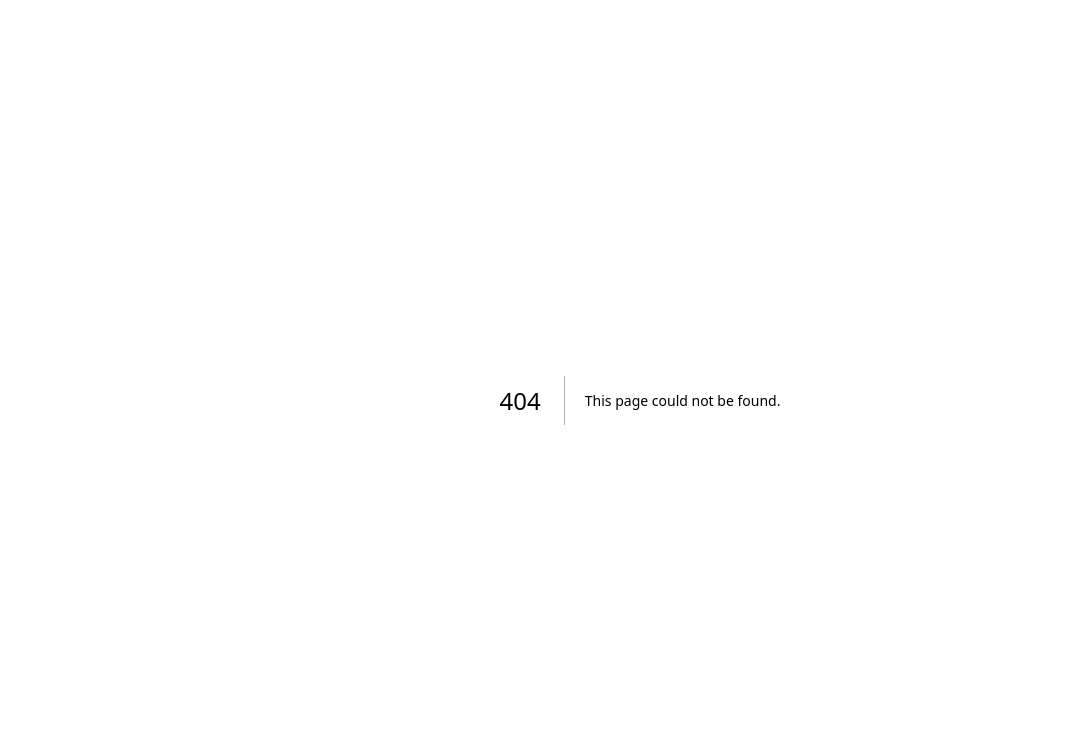
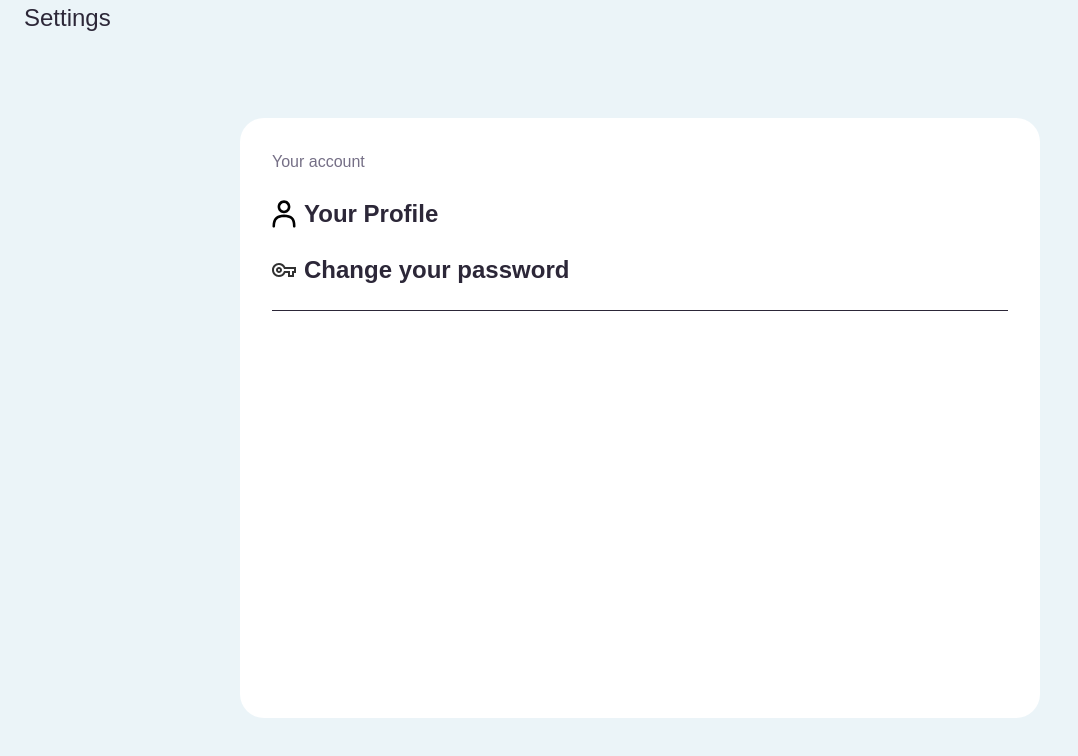
Before and after one commit to Chr728/Compass, a Next.js app in the folder compass/: page /settings in a window 1280 px wide. Before the commit this address had no page. Shown: the top 756 px of the page, without its empty margins (0-1078 px from the left). Built offline with nearby package versions, Linux system fonts and the light colour scheme.

Commit message:
#44 Adding Account Section of Settings Page

```diff
--- /dev/null
+++ b/compass/app/settings/page.tsx
@@ -0,0 +1,46 @@
+import React from "react";
+import ProfileIcon from "../../public/icons/Mask.svg";
+import Image from "next/image";
+
+export default function Setting() {
+  return (
+    <div className="bg-eggshell min-h-screen flex flex-col">
+      <span className="text-[24px] text-darkgrey font-IBM Plex Sans font-bol ml-6">
+        Settings
+      </span>
+      <div className="rounded-3xl bg-white flex flex-col m-auto w-full md:max-w-[800px] md:h-[600px] p-8">
+        <span className="text-base not-italic font-normal font-IBM Plex Sans text-grey">
+          Your account
+        </span>
+        <br></br>
+        <div className="flex items-center">
+          <Image
+            src="/icons/Mask.svg"
+            alt="Profile icon"
+            width={24}
+            height={24}
+            className="mr-2"
+          />
+          <span className="text-2xl not-italic font-bold font-IBM Plex Sans text-darkgrey">
+            Your Profile
+          </span>
+        </div>
+        <br></br>
+        <div className="flex items-center">
+          <Image
+            src="/icons/vpn_key.svg"
+            alt="Profile icon"
+            width={24}
+            height={24}
+            className="mr-2"
+          />
+          <span className="text-2xl not-italic font-bold font-IBM Plex Sans text-darkgrey">
+            Change your password
+          </span>
+        </div>
+        <br></br>
+        <hr className="h-px w-336 text-darkgrey"></hr>
+      </div>
+    </div>
+  );
+}
```
Also changed, not shown: compass/public/icons/Mask.svg (added), compass/public/icons/vpn_key.svg (added).
